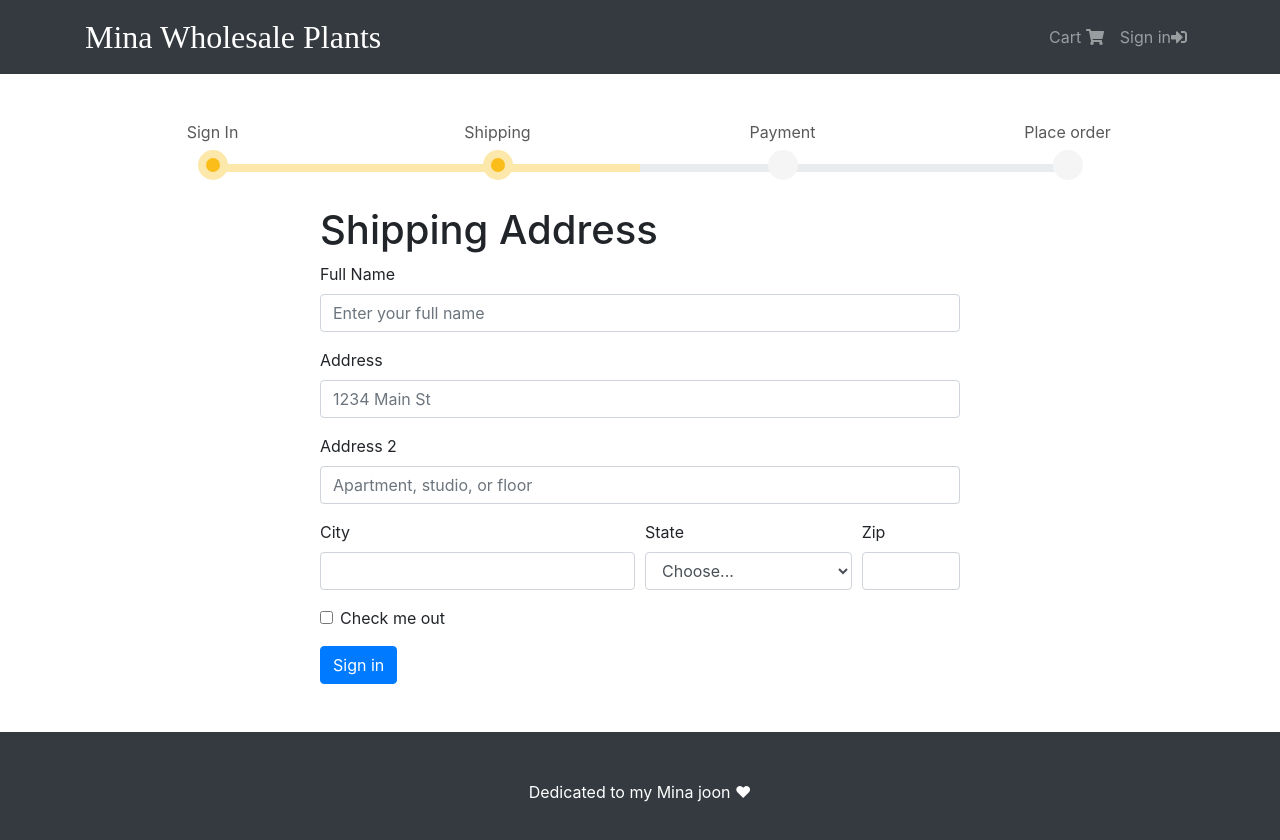
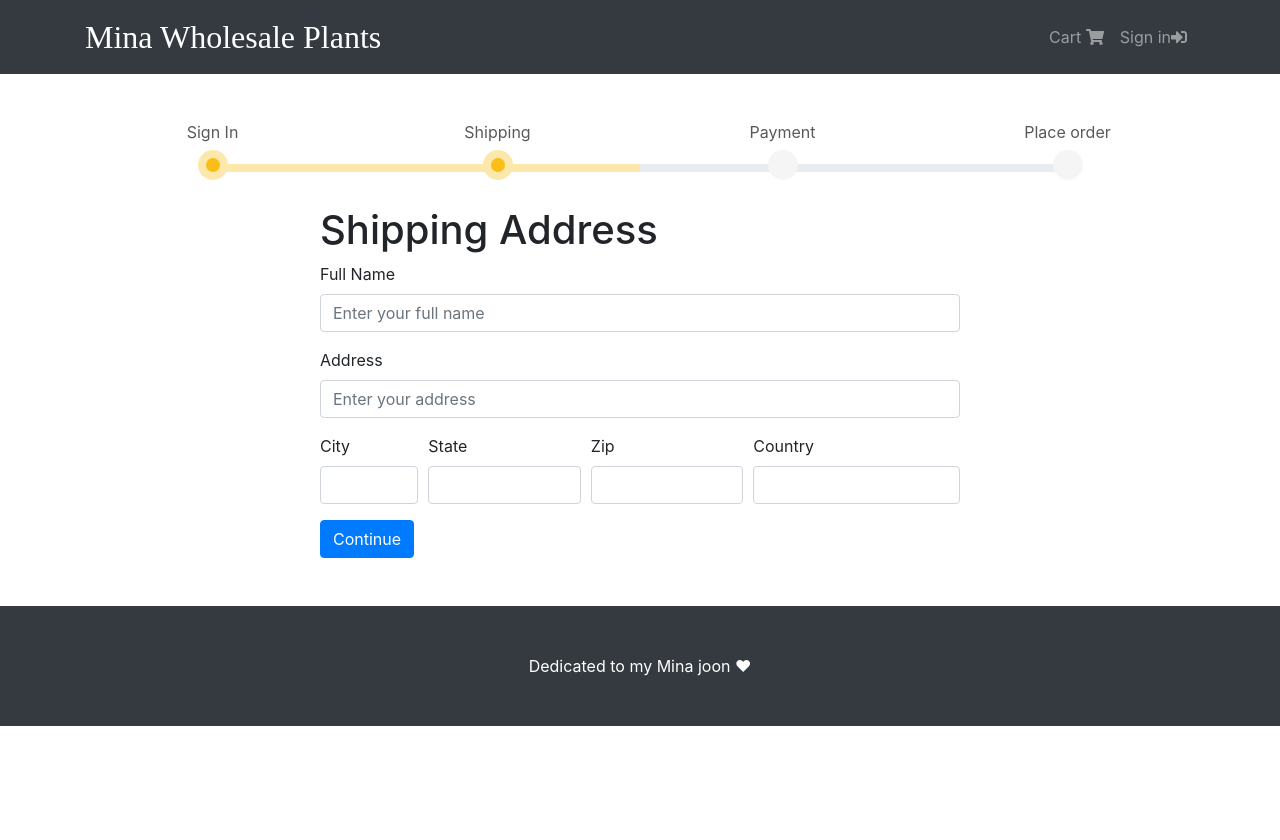
Before and after one commit to Mohammad-Pishdar/Mina-Ecommerce-Portal-For-plant-sale, a React (Create React App) app in the folder mina-frontend/: page /shipping in a window 1280 px wide. Shown: the top 840 px of the page. After the commit the page ends 800 px from the top, so only its background shows below. Built offline with nearby package versions, Linux system fonts and the light colour scheme.

Commit message:
shipping address page complete with all the necessary fields

```diff
--- a/mina-frontend/src/views/ShippingPage.jsx
+++ b/mina-frontend/src/views/ShippingPage.jsx
@@ -2,8 +2,14 @@ import React, { useState } from "react";
 import CheckoutSteps from "../components/CheckoutSteps";
 
 export default function ShippingPage() {
-    //setting up a hook for full name
-    const [fullName, setFullName] = useState('');
+  //setting up a hook for full name
+  const [fullName, setFullName] = useState("");
+  const [address, setAddress] = useState("");
+  const [city, setCity] = useState("");
+  const [zipCode, setZipCode] = useState("");
+  const [state, setState] = useState("");
+  const [country, setCountry] = useState("");
+
   const submitHandler = (event) => {
     event.preventDefault();
     //now we have to create a new action to save shipping address and dispatch it here
@@ -15,7 +21,7 @@ export default function ShippingPage() {
       <form className="w-50 mx-auto mb-5 mt-1" onSubmit={submitHandler}>
         <h1>Shipping Address</h1>
         <div className="form-group">
-          <label for="fullName">Full Name</label>
+          <label htmlFor="fullName">Full Name</label>
           <input
             type="text"
             className="form-control"
@@ -27,54 +33,66 @@ export default function ShippingPage() {
           />
         </div>
         <div className="form-group">
-          <label for="inputAddress">Address</label>
+          <label htmlFor="address">Address</label>
           <input
             type="text"
             className="form-control"
-            id="inputAddress"
-            placeholder="1234 Main St"
-          />
-        </div>
-        <div className="form-group">
-          <label for="inputAddress2">Address 2</label>
-          <input
-            type="text"
-            className="form-control"
-            id="inputAddress2"
-            placeholder="Apartment, studio, or floor"
+            id="address"
+            placeholder="Enter your address"
+            value={address}
+            onChange={(e) => setAddress(e.target.value)}
+            required
           />
         </div>
         <div className="form-row">
-          <div className="form-group col-md-6">
-            <label for="inputCity">City</label>
-            <input type="text" className="form-control" id="inputCity" />
+          <div className="form-group col-md-2">
+            <label htmlFor="inputCity">City</label>
+            <input
+              type="text"
+              className="form-control"
+              id="inputCity"
+              placeholder=""
+              value={city}
+              onChange={(e) => setCity(e.target.value)}
+              required
+            />
+          </div>
+          <div className="form-group col-md-3">
+            <label htmlFor="state">State</label>
+            <input
+              type="text"
+              className="form-control"
+              id="inputCity"
+              value={state}
+              onChange={(e) => setState(e.target.value)}
+              required
+            />
+          </div>
+          <div className="form-group col-md-3">
+            <label htmlFor="inputZip">Zip</label>
+            <input
+              type="text"
+              className="form-control"
+              id="inputZip"
+              value={zipCode}
+              onChange={(e) => setZipCode(e.target.value)}
+              required
+            />
           </div>
           <div className="form-group col-md-4">
-            <label for="inputState">State</label>
-            <select id="inputState" className="form-control">
-              <option selected>Choose...</option>
-              <option>...</option>
-            </select>
-          </div>
-          <div className="form-group col-md-2">
-            <label for="inputZip">Zip</label>
-            <input type="text" className="form-control" id="inputZip" />
-          </div>
-        </div>
-        <div className="form-group">
-          <div className="form-check">
+            <label htmlFor="country">Country</label>
             <input
-              className="form-check-input"
-              type="checkbox"
-              id="gridCheck"
+              type="text"
+              className="form-control"
+              id="country"
+              value={country}
+              onChange={(e) => setCountry(e.target.value)}
+              required
             />
-            <label className="form-check-label" for="gridCheck">
-              Check me out
-            </label>
           </div>
         </div>
         <button type="submit" className="btn btn-primary">
-          Sign in
+          Continue
         </button>
       </form>
     </>
```
